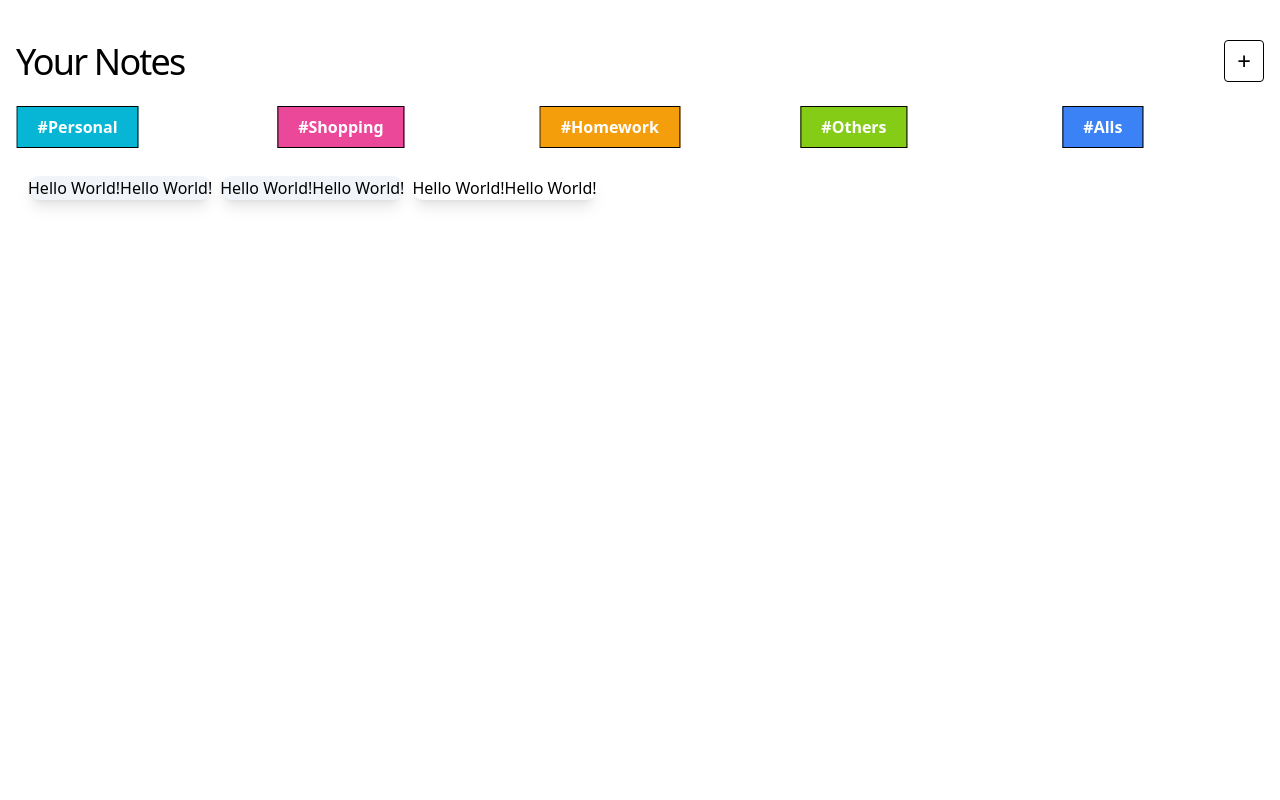
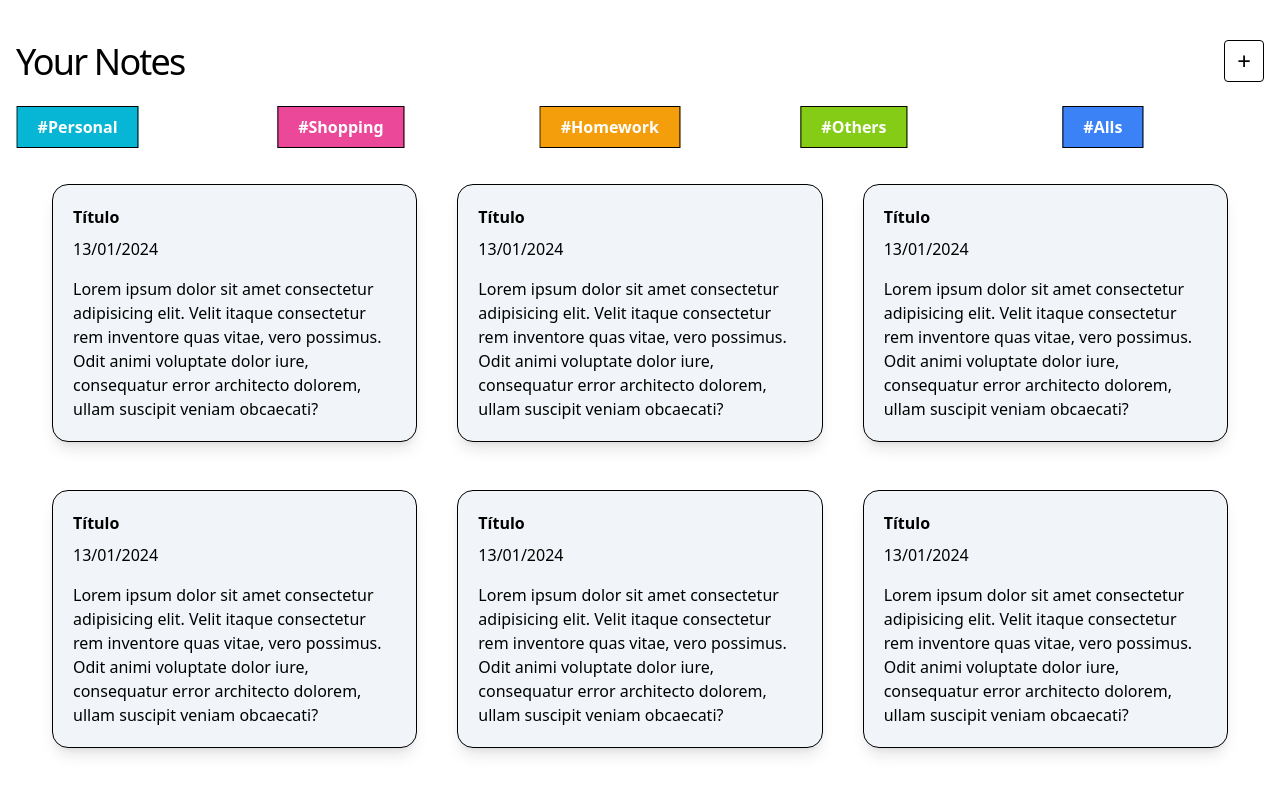
Before and after one commit to Daridjcm/todo-list-app, a website built with Vite: page index.html in a window 1280 px wide. Shown: the top 800 px of the page. Built offline with nearby package versions, Linux system fonts and the light colour scheme.

Commit message:
Add cards design (#12)
* Structure basic for the cards.

* Fix conflicts of tags.

* Add style in the cards.

* Refactor code in document format with Prettier.

---------

Co-authored-by: Daridjcm <daricorreamedina@gmail.com132844413+Daridjcm@users.noreply.github.com>
Co-authored-by: Michael Liendo <michael.m.liendo.r@gmail.com>

```diff
--- a/index.html
+++ b/index.html
@@ -72,18 +72,59 @@
       </section>
 
       <section id="cards">
-        <div class="cards container flex flex-row p-3 gap-2">
-          <div class="card bg-slate-100 shadow-lg rounded-2xl mt-4 flex items-center justify-center">
-            <h3>Hello World!</h3>
-            <p>Hello World!</p>
+        <div class="container mx-auto p-3">
+          <div class="lg:grid grid-cols-3 grid-rows-1 min:grid-cols-1 gap-2 p-2">
+            <div class="card bg-slate-100 border border-black shadow-lg rounded-2xl m-4 p-5 gap-2 hover:shadow-xl transition-all">
+              <h3 class="font-bold mb-2">Título</h3>
+              <p class="font-light mb-4">13/01/2024</p>
+              <p class="font-light">
+                Lorem ipsum dolor sit amet consectetur adipisicing elit. Velit itaque consectetur rem inventore quas vitae, vero
+                possimus. Odit animi voluptate dolor iure, consequatur error architecto dolorem, ullam suscipit veniam obcaecati?
+              </p>
+            </div>
+            <div class="card bg-slate-100 border border-black shadow-lg rounded-2xl m-4 p-5 gap-2 hover:shadow-xl transition-all">
+              <h3 class="font-bold mb-2">Título</h3>
+              <p class="font-light mb-4">13/01/2024</p>
+              <p class="font-light">
+                Lorem ipsum dolor sit amet consectetur adipisicing elit. Velit itaque consectetur rem inventore quas vitae, vero
+                possimus. Odit animi voluptate dolor iure, consequatur error architecto dolorem, ullam suscipit veniam obcaecati?
+              </p>
+            </div>
+            <div class="card bg-slate-100 border border-black shadow-lg rounded-2xl m-4 p-5 gap-2 hover:shadow-xl transition-all">
+              <h3 class="font-bold mb-2">Título</h3>
+              <p class="font-light mb-4">13/01/2024</p>
+              <p class="font-light">
+                Lorem ipsum dolor sit amet consectetur adipisicing elit. Velit itaque consectetur rem inventore quas vitae, vero
+                possimus. Odit animi voluptate dolor iure, consequatur error architecto dolorem, ullam suscipit veniam obcaecati?
+              </p>
+            </div>
           </div>
-          <div class="card bg-slate-100 shadow-lg rounded-2xl mt-4 flex items-center justify-center">
-            <h3>Hello World!</h3>
-            <p>Hello World!</p>
-          </div>
-          <div class="card bg-slate shadow-lg rounded-2xl mt-4 flex items-center justify-center">
-            <h3>Hello World!</h3>
-            <p>Hello World!</p>
+
+          <div class="lg:grid grid-cols-3 grid-rows-1 min:grid-cols-1 gap-2 p-2">
+            <div class="card bg-slate-100 border border-black shadow-lg rounded-2xl m-4 p-5 gap-2 hover:shadow-xl transition-all">
+              <h3 class="font-bold mb-2">Título</h3>
+              <p class="font-light mb-4">13/01/2024</p>
+              <p class="font-light">
+                Lorem ipsum dolor sit amet consectetur adipisicing elit. Velit itaque consectetur rem inventore quas vitae, vero
+                possimus. Odit animi voluptate dolor iure, consequatur error architecto dolorem, ullam suscipit veniam obcaecati?
+              </p>
+            </div>
+            <div class="card bg-slate-100 border border-black shadow-lg rounded-2xl m-4 p-5 gap-2 hover:shadow-xl transition-all">
+              <h3 class="font-bold mb-2">Título</h3>
+              <p class="font-light mb-4">13/01/2024</p>
+              <p class="font-light">
+                Lorem ipsum dolor sit amet consectetur adipisicing elit. Velit itaque consectetur rem inventore quas vitae, vero
+                possimus. Odit animi voluptate dolor iure, consequatur error architecto dolorem, ullam suscipit veniam obcaecati?
+              </p>
+            </div>
+            <div class="card bg-slate-100 border border-black shadow-lg rounded-2xl m-4 p-5 gap-2 hover:shadow-xl transition-all">
+              <h3 class="font-bold mb-2">Título</h3>
+              <p class="font-light mb-4">13/01/2024</p>
+              <p class="font-light">
+                Lorem ipsum dolor sit amet consectetur adipisicing elit. Velit itaque consectetur rem inventore quas vitae, vero
+                possimus. Odit animi voluptate dolor iure, consequatur error architecto dolorem, ullam suscipit veniam obcaecati?
+              </p>
+            </div>
           </div>
         </div>
       </section>
```
